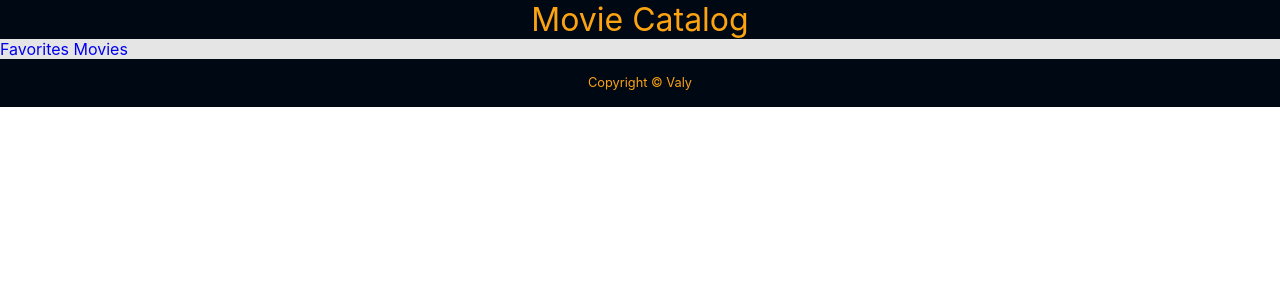
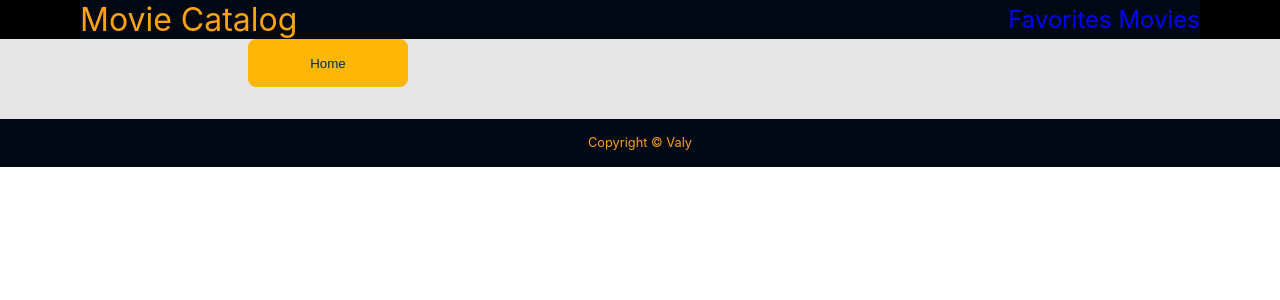
Before and after one commit to valy4/best-movies, a React (Create React App) app: page /favorites in a window 1280 px wide. Shown: the top 300 px of the page. Built offline with nearby package versions, Linux system fonts and the light colour scheme.

Commit message:
styled FavoritePAge

```diff
--- a/src/App.css
+++ b/src/App.css
@@ -11,6 +11,10 @@ p {
   color: #fca311;
   font-size: 2rem;
   text-align: center;
+  display: flex;
+  justify-content: space-between;
+  margin-left: 5rem;
+  margin-right: 5rem;
 }
 .footer {
   height: 2rem;
--- a/src/Components/FavoritePage.jsx
+++ b/src/Components/FavoritePage.jsx
@@ -1,79 +1,77 @@
 import React, { useState, useEffect } from "react";
-import { Box, TextField, Button } from '@material-ui/core';
+import { Box, TextField, Button } from "@material-ui/core";
 import Image from "../assets/images/sorry-image-not-available.png";
-
+import styled from "styled-components";
+import { Link } from "react-router-dom";
 
 function FavoritePage() {
-
   const [movieList, setMovieList] = useState([]);
 
-  async function fetchAllMovies(){
-    const movieIdList = localStorage.getItem("favoritesMovies") ? localStorage.getItem("favoritesMovies").split(",") : [];
-    console.log(movieIdList, "movieIdList")
-    const movieDataList = await Promise.all(movieIdList.map(id => {
+  async function fetchAllMovies() {
+    const movieIdList = localStorage.getItem("favoritesMovies")
+      ? localStorage.getItem("favoritesMovies").split(",")
+      : [];
+    console.log(movieIdList, "movieIdList");
+    const movieDataList = await Promise.all(
+      movieIdList.map((id) => {
         return fetch(`https://www.omdbapi.com/?i=${id}&apikey=20b3b01a`)
           .then((response) => response.json())
           .then((data) => {
-        // you change var
-        // favMovies.push(data);
-        console.log(data, "data")
+            console.log(data, "data");
 
-        // console.log(favMovies, "fav movie");
-        return data
+            return data;
           });
-    }))
-    setMovieList(movieDataList)
+      })
+    );
+    setMovieList(movieDataList);
   }
 
   useEffect(() => {
-
-    fetchAllMovies()
-
+    fetchAllMovies();
   }, []);
 
   return (
-    <>
-      {/* {
-        favMovies.map((fav) => {
-          <div>
-
-            <h2>{fav.Title}</h2>
-            <img src={fav.Poster} alt="poster" />
-
-          </div>
-        })
-      } */}
+    <FavPage>
       {movieList?.map(function (film) {
         return (
-          <Box className="row" style={{ backgroundColor: "#e5e5e5" }}>
+          <Box className="row" style={{ backgroundColor: "#e5e5e5", marginTop: "2rem" }}>
             {film.Poster !== "N/A" && (
-
-              <img className="col left poster"
-
+              <img
+                className="col left poster"
                 src={film.Poster}
                 alt={film.Title}
               ></img>
-
-            )
-            }
-            {
-              film.Poster === "N/A" && (
+            )}
+            {film.Poster === "N/A" && (
               <img
                 className="col left poster"
                 src={Image}
                 alt={film.Title}
               ></img>
-              )
-            }
-            < Box className="col right" >
-              <p>{film.Title}</p>
+            )}
+            <Box className="col right">
+              <Title>{film.Title}</Title>
+            </Box>
 
-            </Box>
           </Box>
         );
       })}
-    </>
-  )
+      <Link to={`/`}>
+        <button className="btn">Home</button>
+      </Link>
+    </FavPage >
+  );
 }
 
-export default FavoritePage
+export default FavoritePage;
+const FavPage = styled.div`
+height: 100%;
+
+
+
+`
+const Title = styled.p`
+color:#fca311;
+text-decoration: none;
+
+  `
--- a/src/Components/Footer.jsx
+++ b/src/Components/Footer.jsx
@@ -1,9 +1,9 @@
 import React from "react";
-import Box from '@material-ui/core/Box';
+
 
 function Footer() {
   return (
-    <Box className="footer">Copyright © Valy</Box>
+    <footer className="footer">Copyright © Valy</footer>
   )
 
 }
--- a/src/Components/Header.jsx
+++ b/src/Components/Header.jsx
@@ -1,17 +1,31 @@
 import React from "react"
 import Box from '@material-ui/core/Box';
 import { Link } from "react-router-dom";
+import styled from "styled-components";
 
 
 
 function Header() {
   return (
-    <div>
-      <Box className="title">Movie Catalog</Box>
-      <Link style={{ textDecoration: "none" }} to={`/favorites`}>Favorites Movies</Link>
+    <div style={{ backgroundColor: "black" }} >
+      <Box className="title">
+        <Box >Movie Catalog</Box>
+        <FavMovies>
+          <Link style={{ textDecoration: "none", color: "blue" }} to={`/favorites`}>Favorites Movies</Link>
+        </FavMovies>
+      </Box>
     </div>
   )
 }
 
 
 export default Header
+const FavMovies = styled.div`
+font-size: 1.5rem;
+align-self:center;
+& :hover {
+  background-color: #fca311;
+
+}
+
+`
--- a/src/Components/MainContent.jsx
+++ b/src/Components/MainContent.jsx
@@ -87,7 +87,7 @@ function MainContent() {
               < Box className="col right" >
                 <Link style={{ textDecoration: "none" }} to={`/movie/${film.imdbID}`}><Title>{film.Title}</Title></Link>
                 <p>{film.Year}</p>
-                <p>Favorite yes/no</p>
+
               </Box>
             </Box>
           );
--- a/src/Components/MoviePage.jsx
+++ b/src/Components/MoviePage.jsx
@@ -1,4 +1,4 @@
-import { color } from "@material-ui/system";
+import { Button } from "@material-ui/system";
 import React, { useState, useEffect } from "react";
 import { useParams } from "react-router-dom";
 import { Link } from "react-router-dom";
@@ -8,7 +8,9 @@ import Image from "../assets/images/sorry-image-not-available.png";
 function MoviePage() {
   let { imdbID } = useParams();
   const [favorites, setFavorites] = useState(
-    localStorage.getItem("favoritesMovies") ? localStorage.getItem("favoritesMovies").split(",") : []
+    localStorage.getItem("favoritesMovies")
+      ? localStorage.getItem("favoritesMovies").split(",")
+      : []
   );
   const [details, setDetails] = useState({});
 
@@ -24,7 +26,6 @@ function MoviePage() {
   useEffect(() => {
     localStorage.setItem("favoritesMovies", favorites);
   }, [favorites]);
-
 
   return (
     <div>
@@ -76,6 +77,15 @@ function MoviePage() {
                 Add to favorite
               </button>
             )}
+            {favorites.includes(details.imdbID) ? (
+              <p>
+                Favorite: <span style={{ color: "blue" }}><b>Yes</b></span>
+              </p>
+            ) : (
+              <p>
+                Favorite: <span style={{ color: "blue" }}><b>No</b></span>
+              </p>
+            )}
 
             {details.Plot !== "N/A" && <Plot>{details.Plot}</Plot>}
             {details.Plot === "N/A" && (
```
Lines whose indentation alone changed are shown as unchanged.
